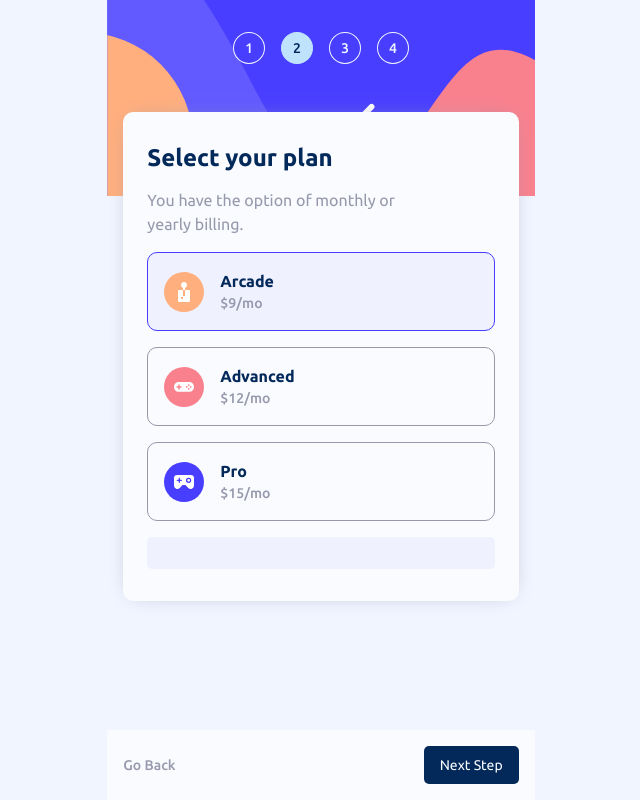
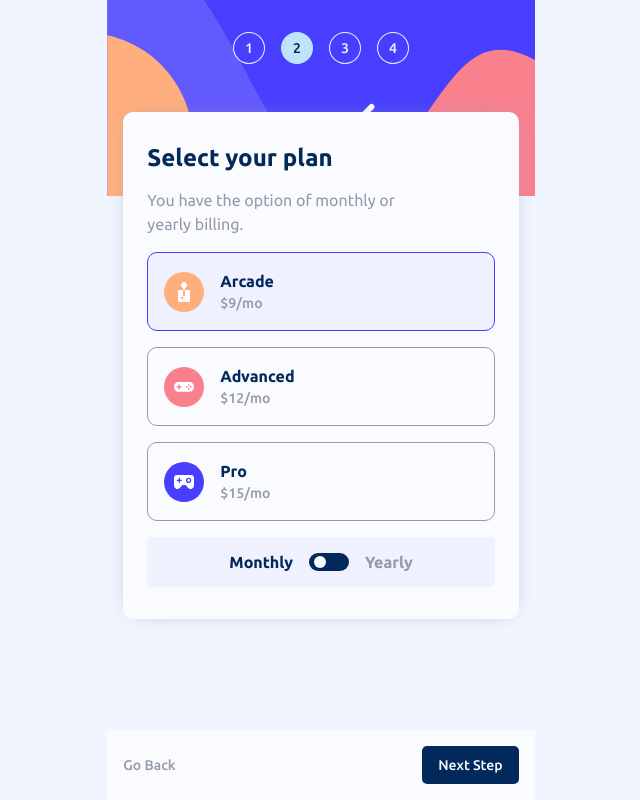
Before and after one commit to DebabrataBanik/multi-step-form-main, a React (Vite) app: page / in a window 1280 px wide. Shown: the whole page, without its empty margins (319-959 px from the left). Built offline with nearby package versions, Linux system fonts and the light colour scheme.

Commit message:
feat(Plan): add toggle switch for billing plan

```diff
--- a/src/App.jsx
+++ b/src/App.jsx
@@ -6,7 +6,7 @@ import { useState } from "react"
 export default function App(){
 
   const [activeStep, setActiveStep] = useState(2)
-  const [billingPlan, setBillingPlan] = useState('monthly')
+  const [isYearly, setIsYearly] = useState(false)
 
   return (
     <div className="wrapper">
@@ -17,7 +17,7 @@ export default function App(){
           <PersonalInfo setActiveStep={setActiveStep} />
           :
           activeStep === 2 ?
-          <Plan billingPlan={billingPlan} setBillingPlan={setBillingPlan} setActiveStep={setActiveStep} />
+          <Plan isYearly={isYearly} setIsYearly={setIsYearly} setActiveStep={setActiveStep} />
           :
           'Third Page goes here'
         }
--- a/src/index.css
+++ b/src/index.css
@@ -199,13 +199,13 @@ input::placeholder{
 .btn{
   padding: 12px 1rem;
   font-size: 14px;
+  font-weight: 500;
   line-height: 1;
   color: var(--color-blue-50);
   background-color: var(--color-blue-950);
   border-radius: 5px;
   border: none;
   transition: all 200ms;
-
   cursor: pointer;
 
   &:hover{
@@ -284,10 +284,52 @@ input[type='radio']{
   font-weight: 500;
 }
 
-.toggle-container{
+.switch-container{
   padding: 1rem;
   background-color: hsla(243, 100%, 62%, 5%);
   border-radius: 5px;
+  display: flex;
+  gap: 1rem;
+  justify-content: center;
+  font-weight: 700;
+  color: var(--color-grey-500);
+}
+
+.checked{
+  color: var(--color-blue-950);
+}
+
+.switch{
+  position: absolute;
+  opacity: 0;
+  width: 0;
+  height: 0;
+}
+
+.switch-label{
+  width: 40px;
+  border: none;
+  border-radius: 20px;
+  background-color: var(--color-blue-950);
+  position: relative;
+  cursor: pointer;
+
+  &::before{
+    position: absolute;
+    content: '';
+    background-color: var(--color-blue-50);
+    width: 12px;
+    height: 12px;
+    border-radius: 50%;
+    left: 5px;
+    top: 50%;
+    transform: translateY(-50%);
+    transition: all 300ms ease;
+  }
+}
+
+.switch-label:has(input:checked)::before {
+  transform: translateY(-50%) translateX(18px);
 }
 
 @media (min-width: 500px){
--- a/src/steps/Plan.jsx
+++ b/src/steps/Plan.jsx
@@ -3,13 +3,17 @@ import AdvancedIcon from '../assets/images/icon-advanced.svg'
 import ProIcon from '../assets/images/icon-pro.svg'
 import { useState } from 'react'
 
-export default function Plan({billingPlan, setBillingPlan, setActiveStep}){
+export default function Plan({isYearly, setIsYearly, setActiveStep}){
 
   const [plan, setPlan] = useState('arcade')
 
   function handleChange(e){
     console.log(e.target.value)
     setPlan(e.target.value)
+  }
+
+  function handleToggle(){
+    setIsYearly(prev => !prev)
   }
 
   function handleSubmit(e){
@@ -93,8 +97,22 @@ export default function Plan({billingPlan, setBillingPlan, setActiveStep}){
               </div>
             </div>
           </label>
-          <div className='toggle-container'>
-            {/* Toggle goes here */}
+          <div className='switch-container'>
+            <span className={!isYearly ? 'checked' : ''}>
+              Monthly
+            </span>
+            <label className='switch-label' htmlFor="switch">
+              <input
+                id='switch'
+                className='switch'
+                type="checkbox"
+                checked={isYearly}
+                onChange={handleToggle}
+              />
+            </label>
+            <span className={isYearly ? 'checked' : ''}>
+              Yearly
+            </span>
           </div>
         </form>
       </div>
```
